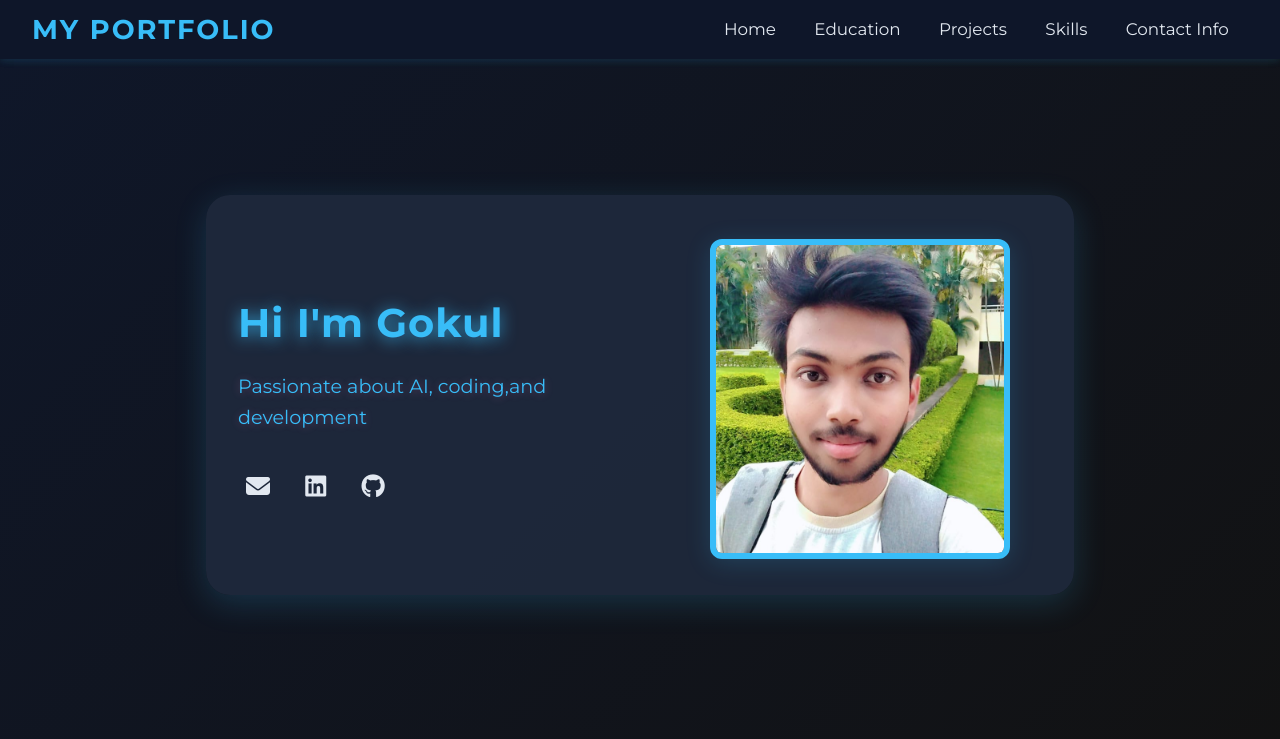
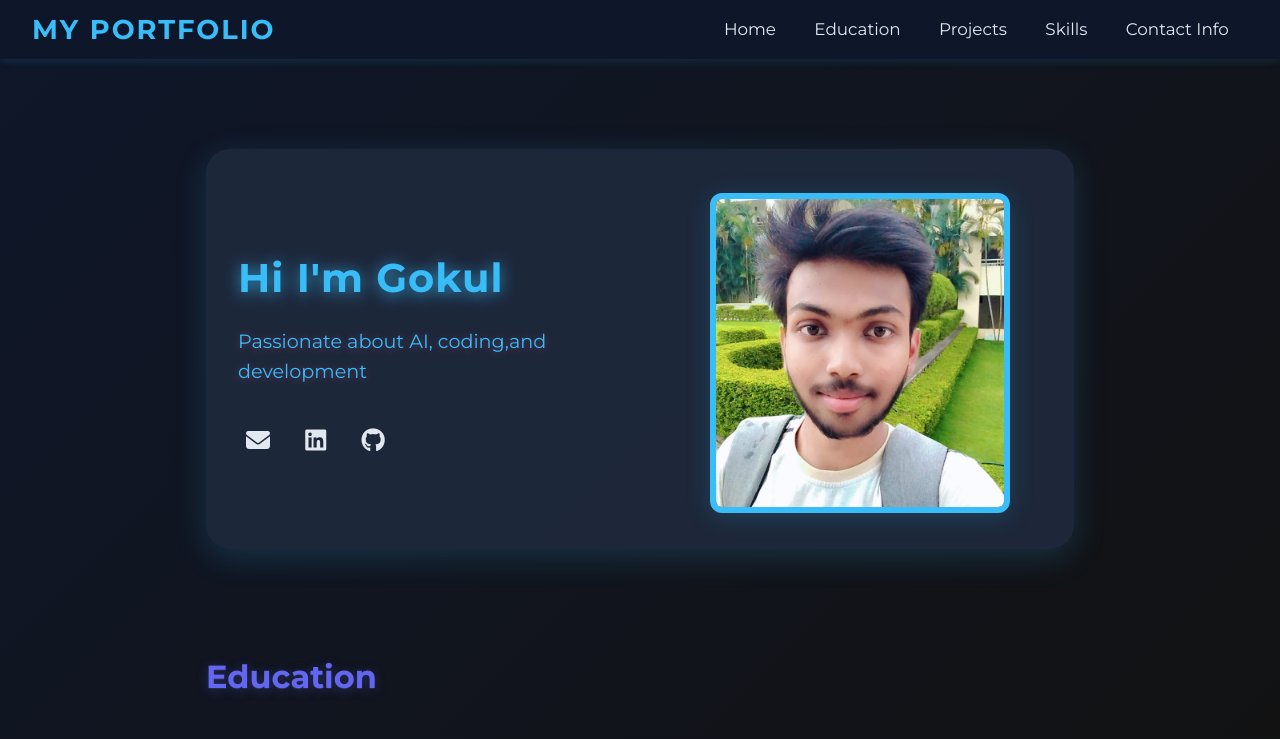
Before and after one commit to Gokul-Majeti/Portfolio-website, a plain HTML site: page index.html in a window 1280 px wide. Shown: the top 739 px of the page. Drawn offline with Linux system fonts and the light colour scheme.

Commit message:
Update styles.css

```diff
--- a/styles.css
+++ b/styles.css
@@ -352,6 +352,7 @@ header {
     justify-content: space-between;
     padding: 0 2rem;
     box-shadow: 0 2px 8px rgba(56,189,248,0.08);
+    margin-bottom: 0;
 }
 .logo {
     font-size: 1.7rem;
@@ -396,7 +397,7 @@ header {
     color: #38BDF8;
 }
 .hero {
-    min-height: 80vh;
+    min-height: 70vh;
     display: flex;
     flex-direction: column;
     align-items: center;
@@ -404,7 +405,7 @@ header {
     background: none;
     color: #E2E8F0;
     text-align: center;
-    padding: 4rem 1rem 2rem 1rem;
+    padding: 2.5rem 1rem 1.2rem 1rem;
     position: relative;
 }
 .hero-card {
@@ -455,7 +456,7 @@ header {
     transform: scale(1.2);
 }
 section {
-    padding: 3rem 1rem;
+    padding: 2rem 1rem;
     max-width: 900px;
     margin: 0 auto;
 }
```
